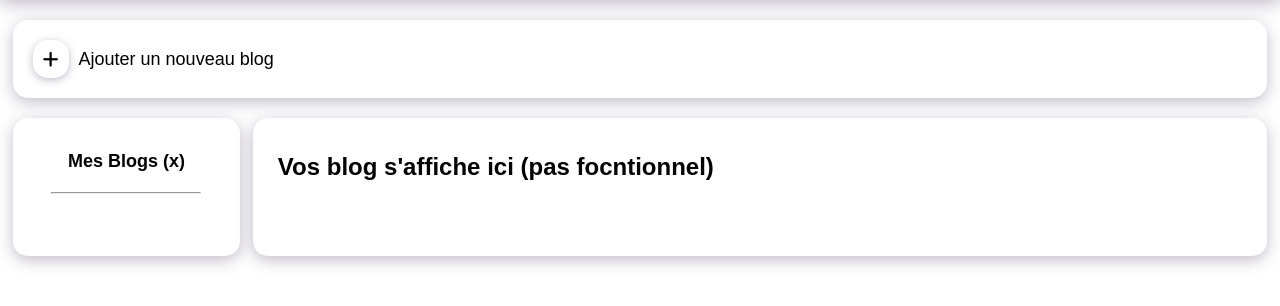
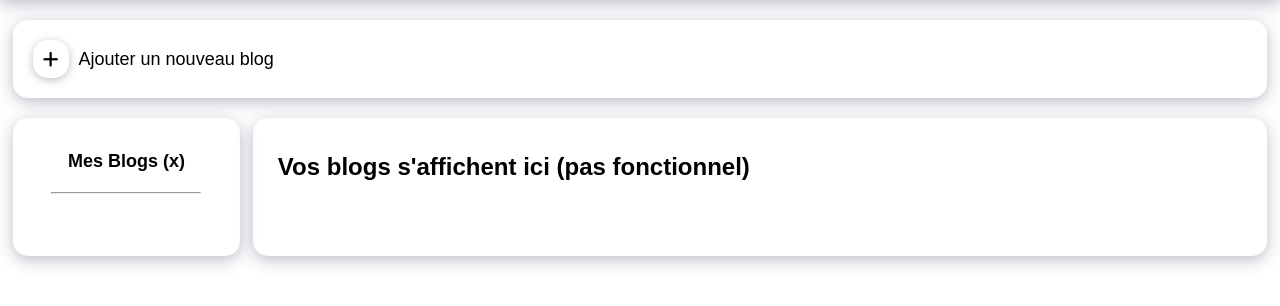
Before and after one commit to Maxenceeeee/TPSecuSI, a PHP site: page /admin-blog.php in a window 1280 px wide. Shown: the part 60-366 px from the top of the page. Run offline with PHP 8.4, Linux system fonts and the light colour scheme; data that the repository does not hold is empty.

Commit message:
Update admin-blog.php

```diff
--- a/SI Form/admin-blog.php
+++ b/SI Form/admin-blog.php
@@ -39,7 +39,7 @@ session_start();
     </div>
     <div class="blog">
       <div class="titre">
-        <h1>Vos blog s'affiche ici (pas focntionnel)</h1>
+        <h1>Vos blogs s'affichent ici (pas fonctionnel)</h1>
       </div>
     </div>
   </section>
```
